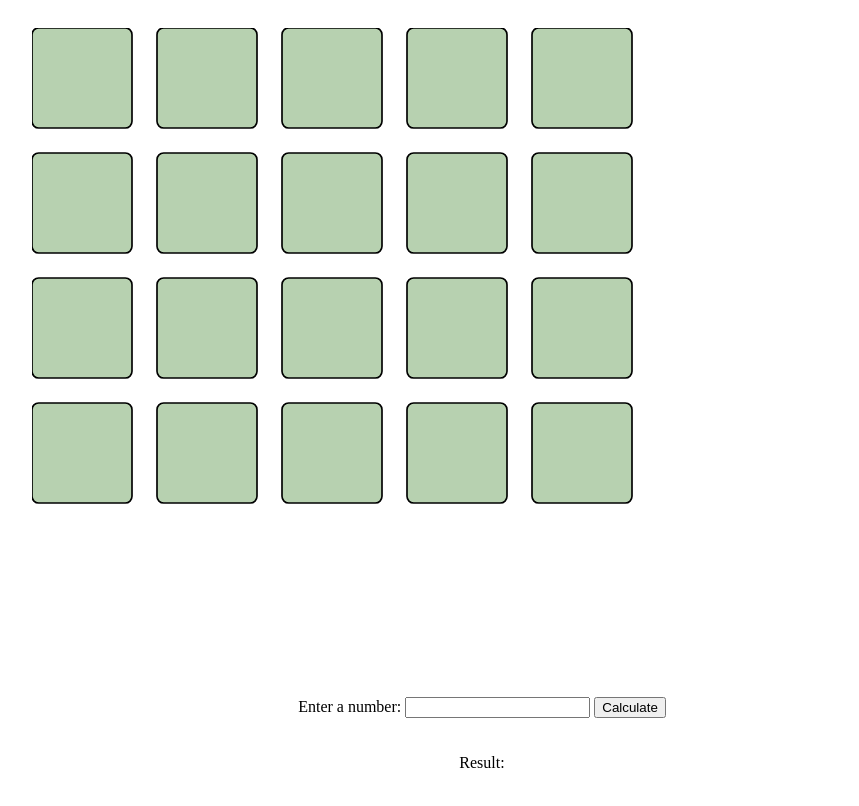
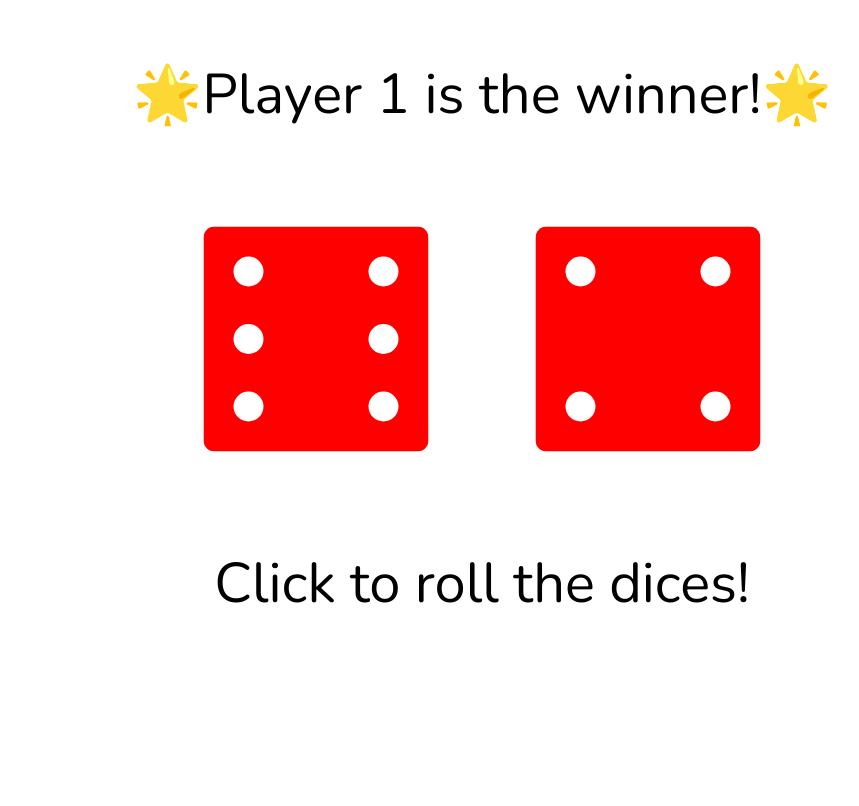
Before and after one commit to krisztinasara/language-game, a plain HTML site: page index.html in a window 1280 px wide. Shown: the whole page, without its empty margins (158-1017 px from the left). Drawn offline with nearby package versions, Linux system fonts and the light colour scheme.

Commit message:
dice game for practice

```diff
--- a/assets/scripts/app.js
+++ /dev/null
@@ -1,6 +0,0 @@
-const squareNameDisplay = document.getElementById("square-name");
-const calculatorOutput = document.getElementById("calculator-output");
-function displayName() {
-    squareNameDisplay.textContent = `You clicked on: ${squareName}`;
-}
-rect.addEventListener("click", displayName);
--- a/assets/scripts/squares.js
+++ /dev/null
@@ -1,29 +0,0 @@
-const svgNS = "http://www.w3.org/2000/svg";
-const spacing = 30;
-const squareSize = 120;
-const rows = 4;
-const cols = 6;
-
-document.addEventListener("DOMContentLoaded", () => {
-    const svg = document.querySelector("svg");
-
-    // Example: Create squares dynamically
-    for (let i = 0; i < 5; i++) {
-        for (let j = 0; j < rows; j++) {
-            const rect = document.createElementNS("http://www.w3.org/2000/svg", "rect");
-            rect.setAttribute("x", i * (squareSize + spacing)); // Position squares horizontally
-            rect.setAttribute("y", j * (squareSize + spacing));
-            rect.setAttribute("width", squareSize);
-            rect.setAttribute("height", squareSize);
-            rect.setAttribute("fill", "green");
-            rect.setAttribute("stroke", "black");
-            rect.setAttribute("stroke-width", 2);
-
-            // Assign a name to each square
-            const squareName = `Square (${i + 1}, ${j + 1})`;
-            rect.setAttribute("data-name", squareName);
-
-            svg.appendChild(rect);
-        }
-    }
-  });
--- a/assets/styles/styles.css
+++ /dev/null
@@ -1,30 +0,0 @@
-body {
-  display: flex;
-  flex-direction: column;
-  justify-content: center;
-  align-items: center;
-  height: 100vh;
-  background: white;
-}
-
-svg {
-  width: 900px; /* 3x original */
-  height: 600px;
-}
-
-rect {
-  fill: #b7d1b0;
-  rx: 8;
-  ry: 8;
-}
-
-#calculator-input, #calculator-output {
-  margin-top: 20px;
-  text-align: center;
-}
-
-#square-name {
-  font-size: 1.2em;
-  font-weight: bold;
-  margin-top: 10px;
-}
--- a/index.html
+++ b/index.html
@@ -3,22 +3,43 @@
 <head>
   <meta charset="UTF-8" />
   <meta name="viewport" content="width=device-width, initial-scale=1.0"/>
-  <title>Language game</title>
-  <link rel="stylesheet" href="assets/styles/styles.css" />
-  <script src="assets/scripts/app.js"></script>
+  <title>Dice game</title>
+  <link rel="stylesheet" href="style.css" />
+  <link href="https://fonts.googleapis.com/css?family=Nunito&display=swap" rel="stylesheet">
+  <script src="script.js" defer></script>
 </head>
 <body>
-  <svg viewBox="0 0 1080 720"></svg>
-  <script src="assets/scripts/squares.js"></script>
-  <p id="square-name"></p>
-  <p id="calculator-input">
-    <label for="calculator-input">Enter a number:</label>
-    <input type="number" id="calculator-input" />
-    <button id="calculate-button">Calculate</button>
-  </p>
-  <p id="calculator-output">
-    <label for="calculator-output">Result:</label>
-    <span id="calculator-output"></span>
-  </p>
+  <div id="announce">
+    <p>Announcement text</p>
+  </div>
+  <div id="dice_container">
+    <div class="dice" id="dice1">
+      <svg width="300" height="300">
+        <rect x="0" y="0" width="300" height="300" rx="15" ry="15" fill="red" />
+        <circle id="d1_c1" cx="60" cy="60" r="20" fill="white" />
+        <circle id="d1_c2" cx="60" cy="150" r="20" fill="white" />
+        <circle id="d1_c3" cx="60" cy="240" r="20" fill="white" />
+        <circle id="d1_c4" cx="150" cy="150" r="20" fill="white" />
+        <circle id="d1_c5" cx="240" cy="60" r="20" fill="white" />
+        <circle id="d1_c6" cx="240" cy="150" r="20" fill="white" />
+        <circle id="d1_c7" cx="240" cy="240" r="20" fill="white" />
+      </svg>
+    </div>
+    <div class="dice" id="dice2">
+      <svg width="300" height="300">
+        <rect x="0" y="0" width="300" height="300" rx="15" ry="15" fill="red" />
+        <circle id="d2_c1" cx="60" cy="60" r="20" fill="white" />
+        <circle id="d2_c2" cx="60" cy="150" r="20" fill="white" />
+        <circle id="d2_c3" cx="60" cy="240" r="20" fill="white" />
+        <circle id="d2_c4" cx="150" cy="150" r="20" fill="white" />
+        <circle id="d2_c5" cx="240" cy="60" r="20" fill="white" />
+        <circle id="d2_c6" cx="240" cy="150" r="20" fill="white" />
+        <circle id="d2_c7" cx="240" cy="240" r="20" fill="white" />
+      </svg>
+    </div>
+  </div>
+  <div id="control">
+    <p><a href="index.html">Click to roll the dices!</a></p>
+  </div>
 </body>
 </html>
--- /dev/null
+++ b/script.js
@@ -0,0 +1,41 @@
+// Functions
+
+function setDice(diceCircles, number) {
+  const config = numConfig[number];
+  diceCircles.forEach((circle, idx) => {
+    circle.style.opacity = config[idx] ? "1" : "0";
+  });
+}
+
+// ------------------------------
+
+// Functionality
+
+const numConfig = {
+  1: [0, 0, 0, 1, 0, 0, 0],
+  2: [1, 0, 0, 0, 0, 0, 1],
+  3: [1, 0, 0, 1, 0, 0, 1],
+  4: [1, 0, 1, 0, 1, 0, 1],
+  5: [1, 0, 1, 1, 1, 0, 1],
+  6: [1, 1, 1, 0, 1, 1, 1],
+};
+
+dice1Number = Math.ceil(Math.random() * 6);
+dice2Number = Math.ceil(Math.random() * 6);
+
+const dice1Circles = document.querySelectorAll("#dice1 circle");
+const dice2Circles = document.querySelectorAll("#dice2 circle");
+
+setDice(dice1Circles, dice1Number);
+setDice(dice2Circles, dice2Number);
+
+let announceText;
+if (dice1Number > dice2Number) {
+  announceText = "&#127775;Player 1 is the winner!&#127775;";
+} else if (dice1Number < dice2Number) {
+  announceText = "&#127775;Player 2 is the winner!&#127775;";
+} else {
+  announceText = "&#129335;It's a tie, roll again!&#129335;";
+}
+
+document.querySelector("#announce p").innerHTML = announceText;
--- /dev/null
+++ b/style.css
@@ -0,0 +1,49 @@
+
+#announce, #control {
+    font-family: Nunito, sans-serif;
+    font-size: 56px;
+    text-align: center;
+}
+
+#dice_container {
+    display: flex;
+    flex-direction: row;
+    justify-content: center;
+    align-items: center;
+    gap: 32px;
+}
+
+.dice {
+    display: flex;
+    justify-content: center;
+    align-items: center;
+    transform: scale(0.75);
+    transform-origin: center;
+}
+
+circle {
+    opacity: 0; /* Hide all dots initially */
+    transition: opacity 0.1s ease-in-out; /* Smooth transition to prevent flicker */
+}
+
+#control > p > a:link {
+    color: black;
+    text-decoration: none;
+}
+
+#control > p > a:hover {
+    color: black;
+    background-color: gold;
+    text-decoration: none;
+}
+
+#control > p > a:active {
+    color: black;
+    background-color: gold;
+    text-decoration: none;
+}
+
+#control > p > a:visited {
+    color: black;
+    text-decoration: none;
+}
```
